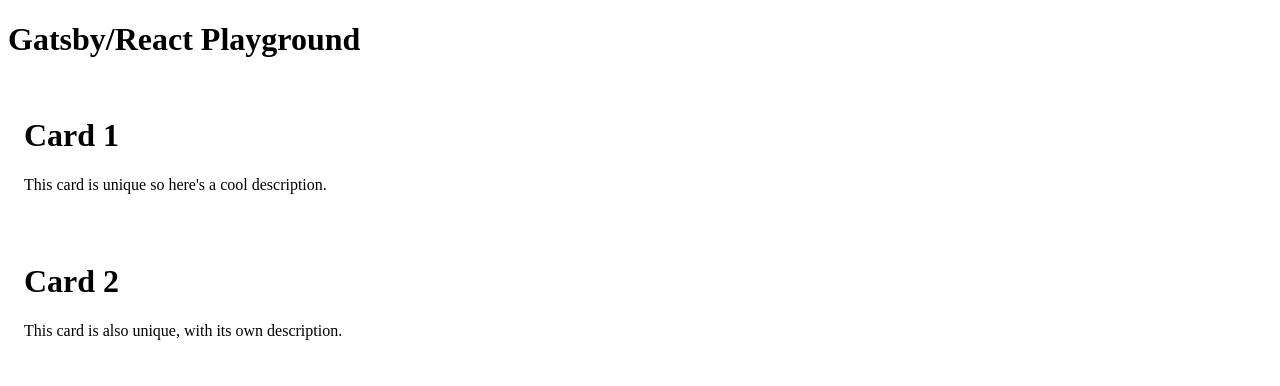
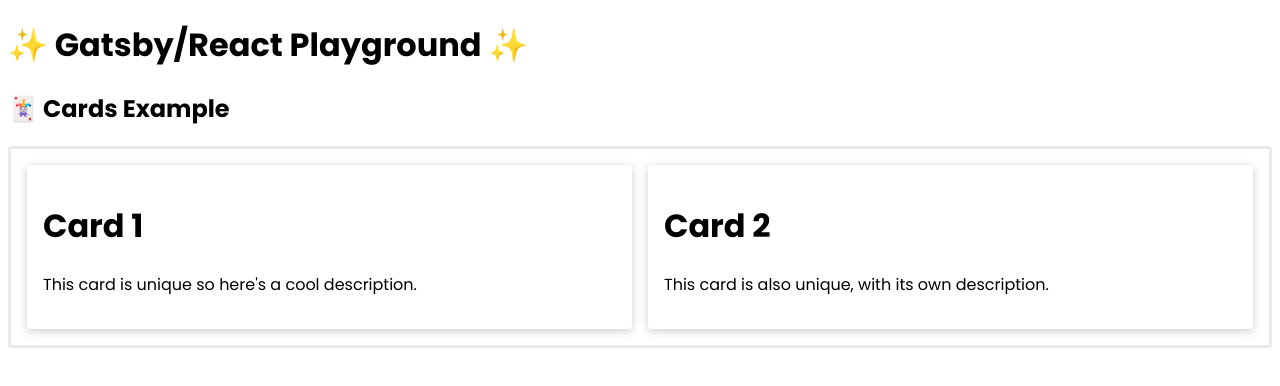
Before and after one commit to BranonConor/gatsby-test, a Gatsby site: page / in a window 1280 px wide. Built offline with nearby package versions, Linux system fonts and the light colour scheme; Gatsby itself is replaced by a stand-in of ours.

Commit message:
Added global styles and polished cards example

```diff
--- /dev/null
+++ b/src/assets/styles/globalStyles.scss
@@ -0,0 +1,5 @@
+@import url("https://fonts.googleapis.com/css2?family=Poppins:wght@300;400;700&display=swap");
+
+body {
+  font-family: "Poppins", sans-serif;
+}
--- a/src/components/Card.module.scss
+++ /dev/null
@@ -1,5 +0,0 @@
-.Card {
-  border-radius: 4px;
-  padding: 16px;
-  box-sizing: border-box;
-}
--- /dev/null
+++ b/src/components/cards/Card.module.scss
@@ -0,0 +1,14 @@
+.Card {
+  border-radius: 4px;
+  padding: 16px;
+  box-sizing: border-box;
+  -webkit-box-shadow: 0px 2px 10px 0px rgba(0, 0, 0, 0.2);
+  -moz-box-shadow: 0px 2px 10px 0px rgba(0, 0, 0, 0.2);
+  box-shadow: 0px 2px 10px 0px rgba(0, 0, 0, 0.2);
+  transition: 0.2s ease all;
+
+  &:hover {
+    transform: translateY(-4px);
+    cursor: pointer;
+  }
+}
--- a/src/components/CardContainer.jsx
+++ b/src/components/cards/CardContainer.jsx
@@ -1,5 +1,5 @@
 import React from "react";
-import * as styles from "./Card.module.scss";
+import * as styles from "./CardContainer.module.scss";
 
 export const CardContainer = (props) => {
   const { children } = props;
--- /dev/null
+++ b/src/components/cards/CardContainer.module.scss
@@ -0,0 +1,10 @@
+.CardContainer {
+  width: 100%;
+  padding: 16px;
+  box-sizing: border-box;
+  border: 3px solid #eaeaea;
+  border-radius: 4px;
+  display: grid;
+  grid-template-columns: 1fr 1fr;
+  grid-column-gap: 16px;
+}
--- /dev/null
+++ b/src/components/layouts/Layout.jsx
@@ -0,0 +1,7 @@
+import React from "react";
+import "../../assets/styles/globalStyles.scss";
+
+export const Layout = (props) => {
+  const { children } = props;
+  return <main>{children}</main>;
+};
--- a/src/pages/index.js
+++ b/src/pages/index.js
@@ -1,11 +1,13 @@
 import * as React from "react";
-import { Card } from "../components/Card";
-import { CardContainer } from "../components/CardContainer";
+import { Card } from "../components/cards/Card";
+import { CardContainer } from "../components/cards/CardContainer";
+import { Layout } from "../components/layouts/Layout";
 
 const IndexPage = () => {
   return (
-    <main>
-      <h1>Gatsby/React Playground</h1>
+    <Layout>
+      <h1>✨ Gatsby/React Playground ✨</h1>
+      <h2>🃏 Cards Example</h2>
       <CardContainer>
         <Card
           title="Card 1"
@@ -16,7 +18,7 @@
           description="This card is also unique, with its own description."
         />
       </CardContainer>
-    </main>
+    </Layout>
   );
 };
 
```
Also changed, not shown: src/components/CardContainer.module.scss (deleted, +0 -7 lines), src/components/cards/Card.jsx (renamed from src/components/Card.jsx).
